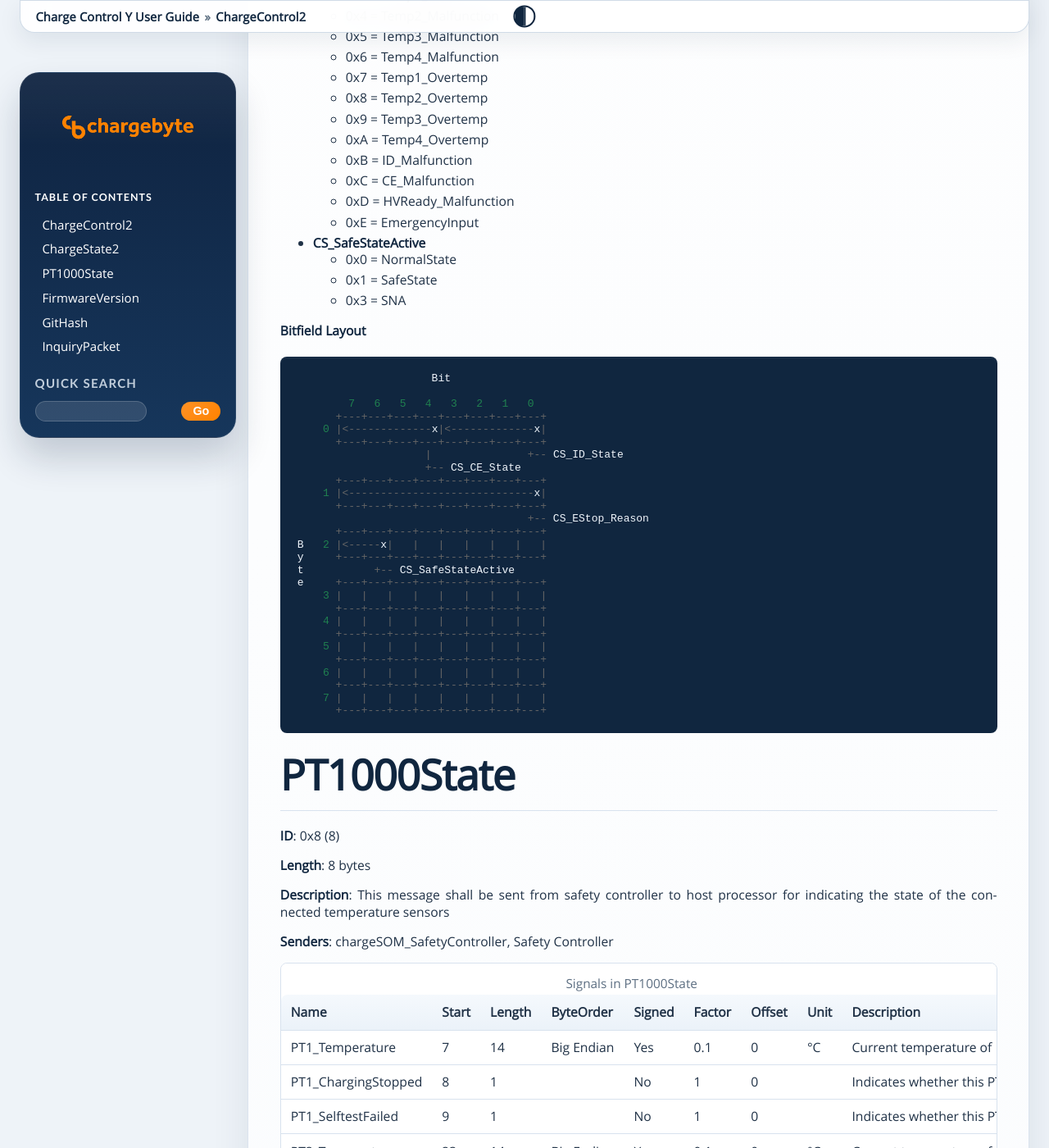
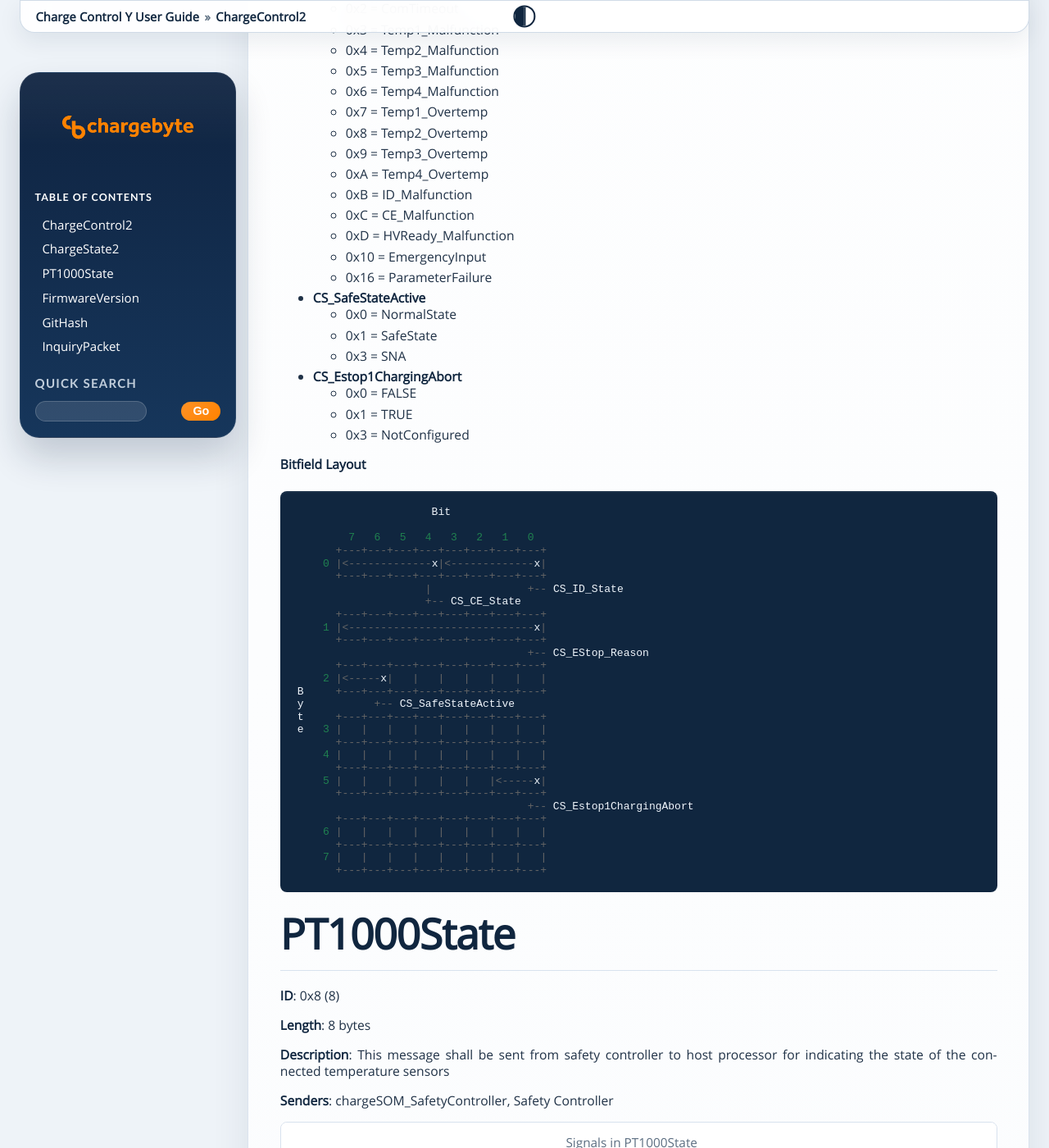
Before and after one commit to chargebyte/chargebyte-docs, a Sphinx documentation site: the page built from docs/source/safety_protocol.rst, in a window 1280 px wide and 1400 px high, scrolled down 2142 px. Shown: the whole window at 82% size. Built offline with Sphinx 7.4.7, drawn with Linux system fonts in a browser that asks for light colours; some of the changed text lies outside the part shown.

Commit message:
Update DBC and protocol description
Signed-off-by: Michael Heimpold <michael.heimpold@chargebyte.com>

```diff
--- a/docs/source/safety_protocol.rst
+++ b/docs/source/safety_protocol.rst
@@ -139,6 +139,15 @@
      - 0
      -
      - This signal reports, if the controller is in safeState or not.
+   * - CS_Estop1ChargingAbort
+     - 41
+     - 2
+     -
+     - No
+     - 1
+     - 0
+     -
+     - *No description available*
 
 **Value Descriptions**
 
@@ -176,13 +185,20 @@
   - 0xB = ID_Malfunction
   - 0xC = CE_Malfunction
   - 0xD = HVReady_Malfunction
-  - 0xE = EmergencyInput
+  - 0x10 = EmergencyInput
+  - 0x16 = ParameterFailure
 
 - **CS_SafeStateActive**
 
   - 0x0 = NormalState
   - 0x1 = SafeState
   - 0x3 = SNA
+
+- **CS_Estop1ChargingAbort**
+
+  - 0x0 = FALSE
+  - 0x1 = TRUE
+  - 0x3 = NotConfigured
 
 **Bitfield Layout**
 
@@ -201,15 +217,17 @@
           +---+---+---+---+---+---+---+---+
                                         +-- CS_EStop_Reason
           +---+---+---+---+---+---+---+---+
-    B   2 |<-----x|   |   |   |   |   |   |
-    y     +---+---+---+---+---+---+---+---+
-    t           +-- CS_SafeStateActive
-    e     +---+---+---+---+---+---+---+---+
-        3 |   |   |   |   |   |   |   |   |
+        2 |<-----x|   |   |   |   |   |   |
+    B     +---+---+---+---+---+---+---+---+
+    y           +-- CS_SafeStateActive
+    t     +---+---+---+---+---+---+---+---+
+    e   3 |   |   |   |   |   |   |   |   |
           +---+---+---+---+---+---+---+---+
         4 |   |   |   |   |   |   |   |   |
           +---+---+---+---+---+---+---+---+
-        5 |   |   |   |   |   |   |   |   |
+        5 |   |   |   |   |   |   |<-----x|
+          +---+---+---+---+---+---+---+---+
+                                        +-- CS_Estop1ChargingAbort
           +---+---+---+---+---+---+---+---+
         6 |   |   |   |   |   |   |   |   |
           +---+---+---+---+---+---+---+---+
@@ -644,6 +671,16 @@
 
   - 0xA = FirmwareVersion
   - 0xB = GitHash
+  - 0x14 = PartNumber1
+  - 0x15 = PartNumber2
+  - 0x16 = ChipInfo
+
+- **ActionId**
+
+  - 0x0 = No Action requested
+  - 0x1 = Start RCM Selftest
+  - 0x2 = Request Inlet Closing
+  - 0x3 = Request Inlet Opening
 
 **Bitfield Layout**
 
```
Also changed, not shown: other parts of docs/source/safety_protocol.rst (+16 -5 lines), 1 other file.
